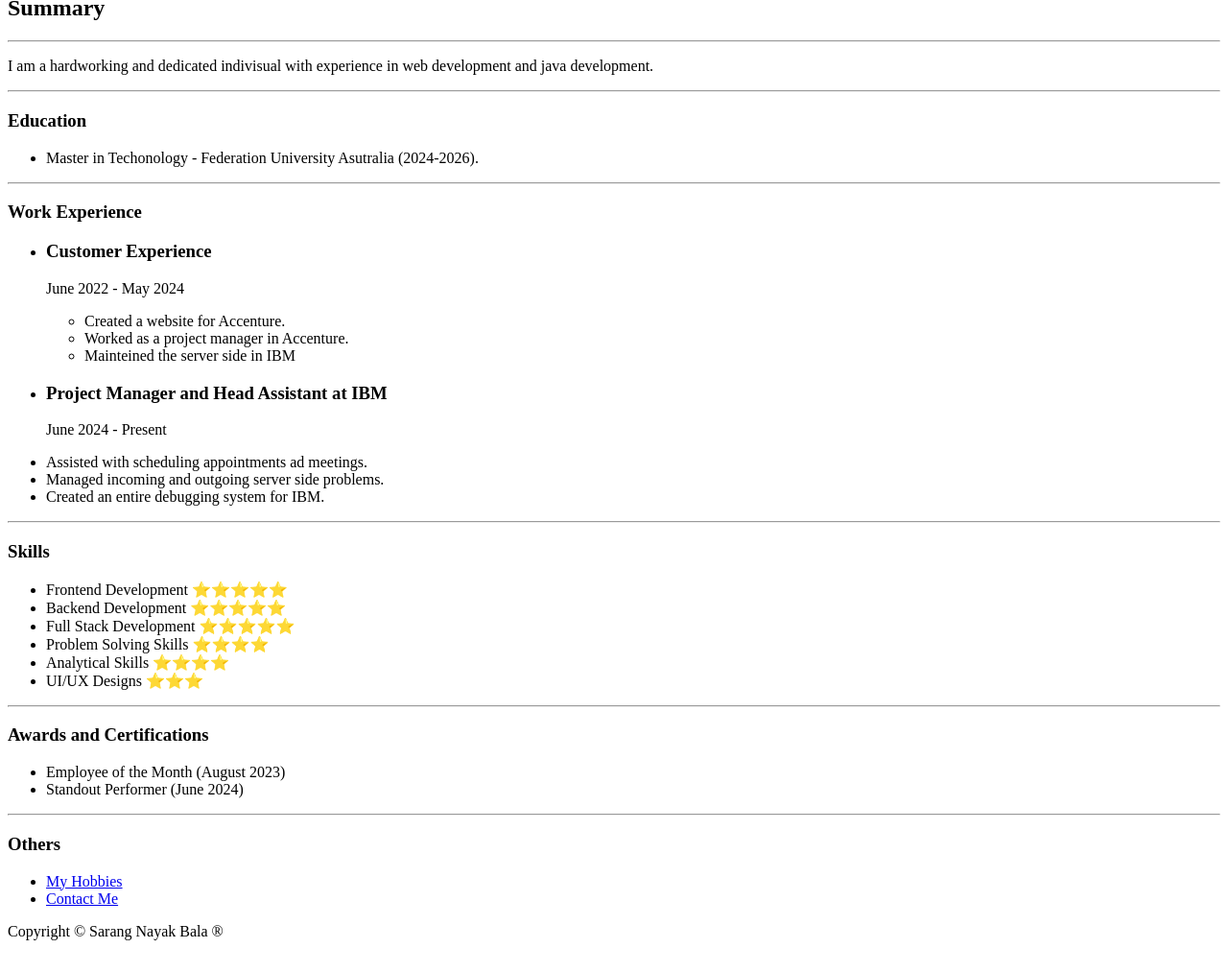
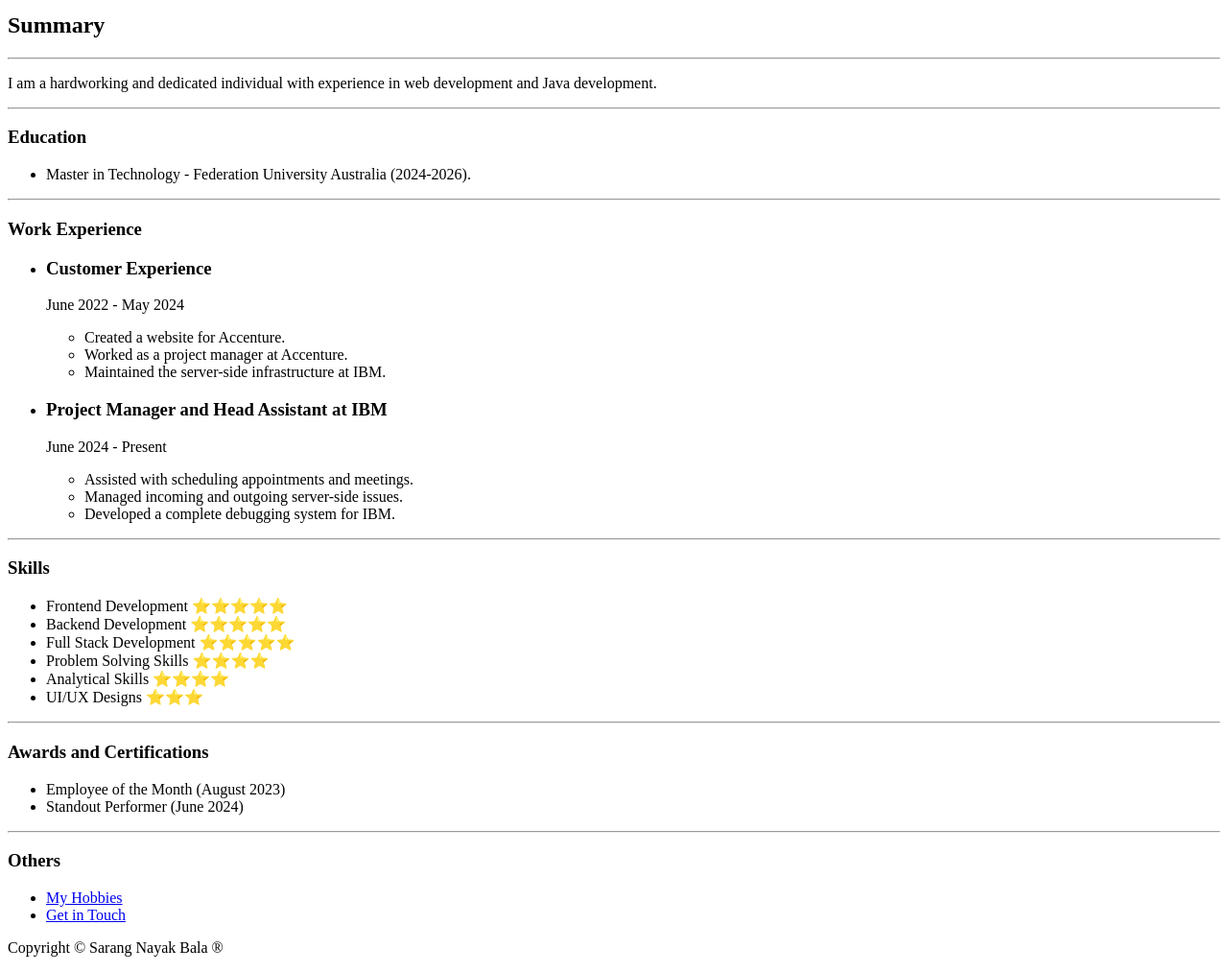
Before and after one commit to sarangnayak/sarang-portfolio1, a plain HTML site: page index.html in a window 1280 px wide. Shown: the part 291-1304 px from the top of the page at 96% size. Drawn offline with Linux system fonts and the light colour scheme.

Commit message:
Update index.html
Fix typos, improve structure, and enhance accessibility in HTML

- Corrected several typographical errors, including:
  - "indivisual" to "individual"
  - "Techonology" to "Technology"
  - "Asutralia" to "Australia"
  - "Mainteined" to "Maintained"
  - "ad meetings" to "and meetings"

- Updated the structure of the "Work Experience" section:
  - Properly wrapped text such as job durations inside <p> tags for better semantics.
  - Ensured proper closing of <li> elements for better HTML validity.

- Improved accessibility:
  - Updated the alt text for the profile image to provide a more descriptive and accessible alternative ("Professional photo of Sarang Nayak Bala").

- Enhanced HTML semantic structure:
  - Organized content within clearer <section> and <ul> elements for better readability and improved HTML5 semantics.

- Improved link wording:
  - Changed "Contact Me" to "Get in Touch" for better clarity and user interaction.

- Minor formatting adjustments to maintain a clean and consistent structure across the document.

These changes improve both the readability and accessibility of the page while also addressing typographical errors and structural issues in the HTML code.

```diff
--- a/index.html
+++ b/index.html
@@ -1,34 +1,64 @@
+<!DOCTYPE html>
+<html lang="en">
+<head>
+    <meta charset="UTF-8">
+    <meta name="viewport" content="width=device-width, initial-scale=1.0">
+    <meta http-equiv="X-UA-Compatible" content="ie=edge">
+    <meta name="description" content="Sarang Nayak's Portfolio showcasing experience in web and Java development, with a focus on skills, education, and work history.">
+    <meta name="author" content="Sarang Nayak Bala">
+    <title>Sarang Nayak's Portfolio</title>
+    <link rel="stylesheet" href="styles.css"> <!-- Add your custom stylesheet if needed -->
+    <link rel="icon" href="assets/favicon.ico" type="image/x-icon">
+</head>
+<body>
+    <header>
         <h1>Sarang Nayak</h1>
-<a href="./1contact.html"><img src="./assets/View recent photos.png" height="200" alt="Picture of sarang nayak bala">
+        <a href="./1contact.html">
+            <img src="./assets/View recent photos.png" height="200" alt="Professional photo of Sarang Nayak Bala">
         </a>
+    </header>
 
+    <section id="summary">
         <h2>Summary</h2>
         <hr>
-<p>I am a hardworking and dedicated indivisual with experience in web development and java development.</p>
+        <p>I am a hardworking and dedicated individual with experience in web development and Java development.</p>
         <hr>
+    </section>
+
+    <section id="education">
         <h3>Education</h3>
         <ul>
-    <li>Master in Techonology - Federation University Asutralia (2024-2026).</li>
+            <li>Master in Technology - Federation University Australia (2024-2026).</li>
         </ul>
         <hr>
+    </section>
+
+    <section id="work-experience">
         <h3>Work Experience</h3>
         <ul>
             <li>
                 <h3>Customer Experience</h3>
-    </li>
                 <p>June 2022 - May 2024</p>
                 <ul>
                     <li>Created a website for Accenture.</li>
-        <li>Worked as a project manager in Accenture.</li>
-        <li>Mainteined the server side in IBM</li>
+                    <li>Worked as a project manager at Accenture.</li>
+                    <li>Maintained the server-side infrastructure at IBM.</li>
                 </ul>
-    <li><h3>Project Manager and Head Assistant at IBM</h3></li>
+            </li>
+            <li>
+                <h3>Project Manager and Head Assistant at IBM</h3>
                 <p>June 2024 - Present</p>
-    <li>Assisted with scheduling appointments ad meetings.</li>
-    <li>Managed incoming and outgoing server side problems.</li>
-    <li>Created an entire debugging system for IBM.</li>
+                <ul>
+                    <li>Assisted with scheduling appointments and meetings.</li>
+                    <li>Managed incoming and outgoing server-side issues.</li>
+                    <li>Developed a complete debugging system for IBM.</li>
+                </ul>
+            </li>
         </ul>
         <hr>
+    </section>
+
+    <section id="skills">
         <h3>Skills</h3>
         <ul>
             <li>Frontend Development ⭐️⭐️⭐️⭐️⭐️</li>
@@ -39,15 +69,27 @@
             <li>UI/UX Designs ⭐️⭐️⭐️</li>
         </ul>
         <hr>
+    </section>
+
+    <section id="awards">
         <h3>Awards and Certifications</h3>
         <ul>
             <li>Employee of the Month (August 2023)</li>
             <li>Standout Performer (June 2024)</li>
         </ul>
         <hr>
+    </section>
+
+    <section id="others">
         <h3>Others</h3>
         <ul>
             <li><a href="./hobbies.html">My Hobbies</a></li>
-    <li><a href="./1contact.html">Contact Me</a></li>
+            <li><a href="./1contact.html">Get in Touch</a></li>
         </ul>
-<p>Copyright &copy Sarang Nayak Bala &#174</p>
+    </section>
+
+    <footer>
+        <p>Copyright &copy; Sarang Nayak Bala &#174</p>
+    </footer>
+</body>
+</html>
```
Lines whose indentation alone changed are shown as unchanged.
